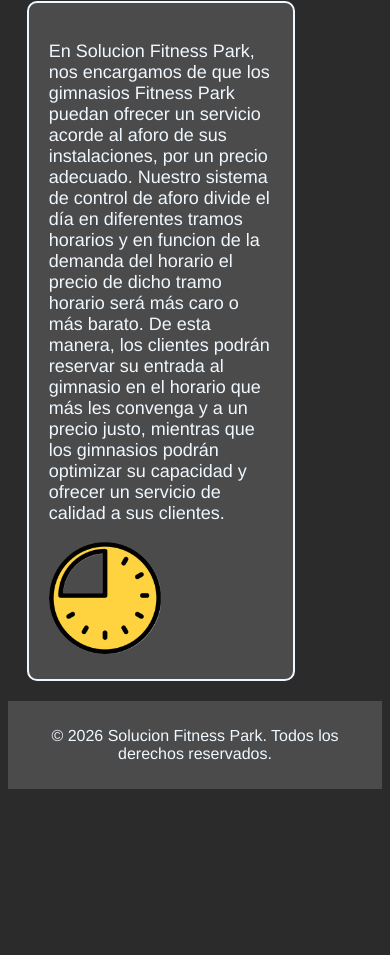
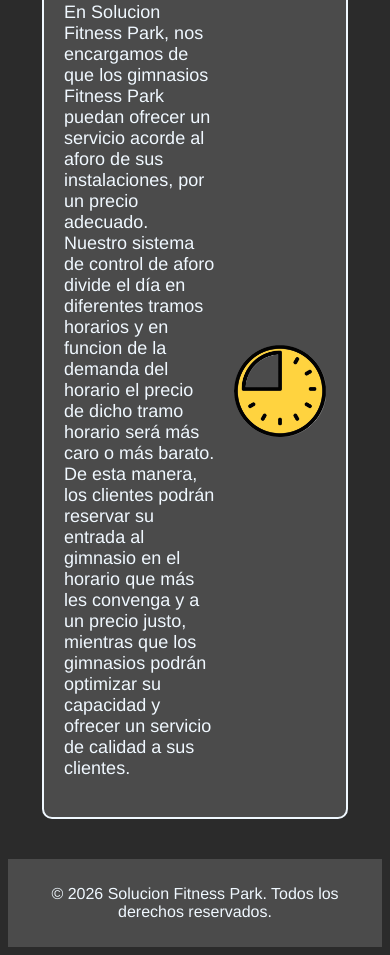
Before and after one commit to ChromeTableYT/pagina-html-si, a plain HTML site: page html/index.html in a window 390 px wide. Shown: the part 2062-3017 px from the top of the page. Before the commit the page ends 2859 px from the top, so only its background shows below. Drawn offline with Linux system fonts and the light colour scheme.

Commit message:
centrado
Updated styles for various elements including .descripcion and #title2. Adjusted layout properties for better alignment and responsiveness.

```diff
--- a/html/style.css
+++ b/html/style.css
@@ -52,7 +52,6 @@
     padding: 20px;
     border-radius: 10px;
     box-shadow: 0px 0px 10px 2px rgb(0, 0, 0);
-
     transition: background-color 0.3s ease, transform 0.3s ease;
 }
 
@@ -65,13 +64,21 @@
     font-size: 18px;
     color: aliceblue;
     background-color: rgb(75, 75, 75);
-    margin-right: 5%;
-    margin-left: 5%;
+
+    /* Propiedades para centrar el cuadro */
+    width: 70%;
+    margin-left: auto;
+    margin-right: auto;
+
     margin-top: 2%;
-    width: 60%;
     border: 2px solid aliceblue;
     border-radius: 10px;
     padding: 20px;
+
+    /* Estilo en fila para que el texto y la imagen se vean ordenados dentro del cuadro */
+    display: flex;
+    align-items: center;
+    gap: 20px;
 }
 
 #title2{
@@ -84,16 +91,19 @@
     margin-right: 15%;
     margin-left: 15%;
     margin-bottom: 2%;
+    margin-top: 4%;
 }
 
-.imagen {
-    width: 50%;
+.descripcion .imagen {
+    width: 35%;
     height: auto;
+    flex-shrink: 0;
 }
 
 .footer{
     text-align: center;
-    margin-top: 20px;    padding: 10px;
+    margin-top: 40px;
+    padding: 10px;
     background-color: rgb(75, 75, 75);
     color: aliceblue;
 }
```
